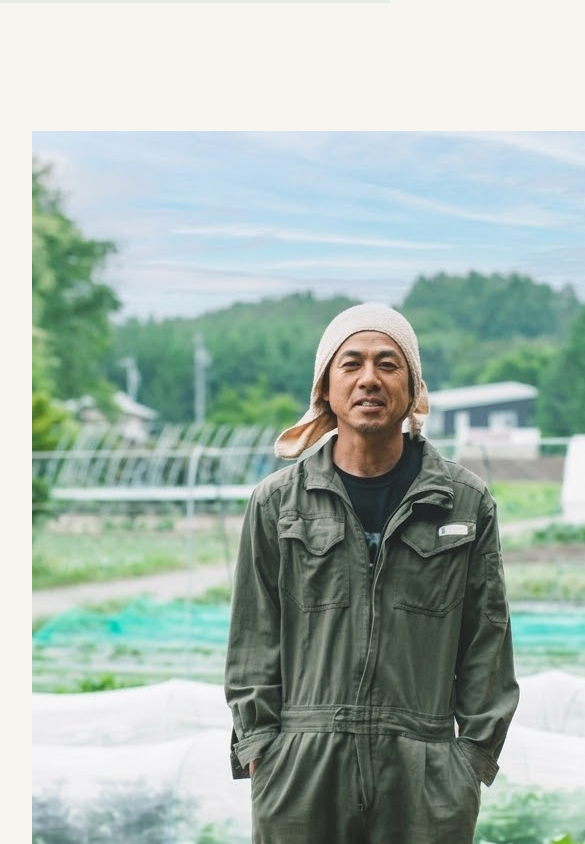
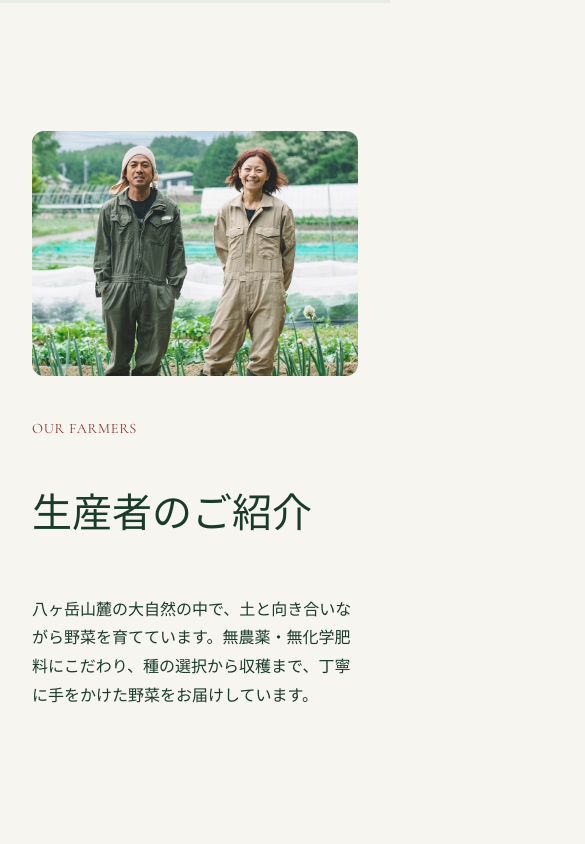
Before and after one commit to katsunoritoriumi-stack/tanetosaien, a React (Vite) app: page / in a window 390 px wide. Shown: the part 4620-5464 px from the top of the page, 585 px wide, since content can reach past the window. Built offline with nearby package versions, Linux system fonts and the light colour scheme.

Commit message:
Update Home.css

```diff
--- a/src/pages/Home.css
+++ b/src/pages/Home.css
@@ -275,3 +275,30 @@
   .gallery-grid { grid-template-columns: 1fr; }
   .info-box { padding: 2rem; margin: 0 1rem; width: auto; }
 }
+/* Farmers Section */
+.farmers-grid {
+  display: grid;
+  grid-template-columns: 1fr 1fr;
+  gap: 4rem;
+  align-items: center;
+}
+
+.farmers-img {
+  width: 100%;
+  border-radius: 12px;
+  object-fit: cover;
+  aspect-ratio: 4/3;
+}
+
+.farmers-text {
+  display: flex;
+  flex-direction: column;
+  gap: 1.5rem;
+}
+
+@media (max-width: 768px) {
+  .farmers-grid {
+    grid-template-columns: 1fr;
+    gap: 2rem;
+  }
+}
```
